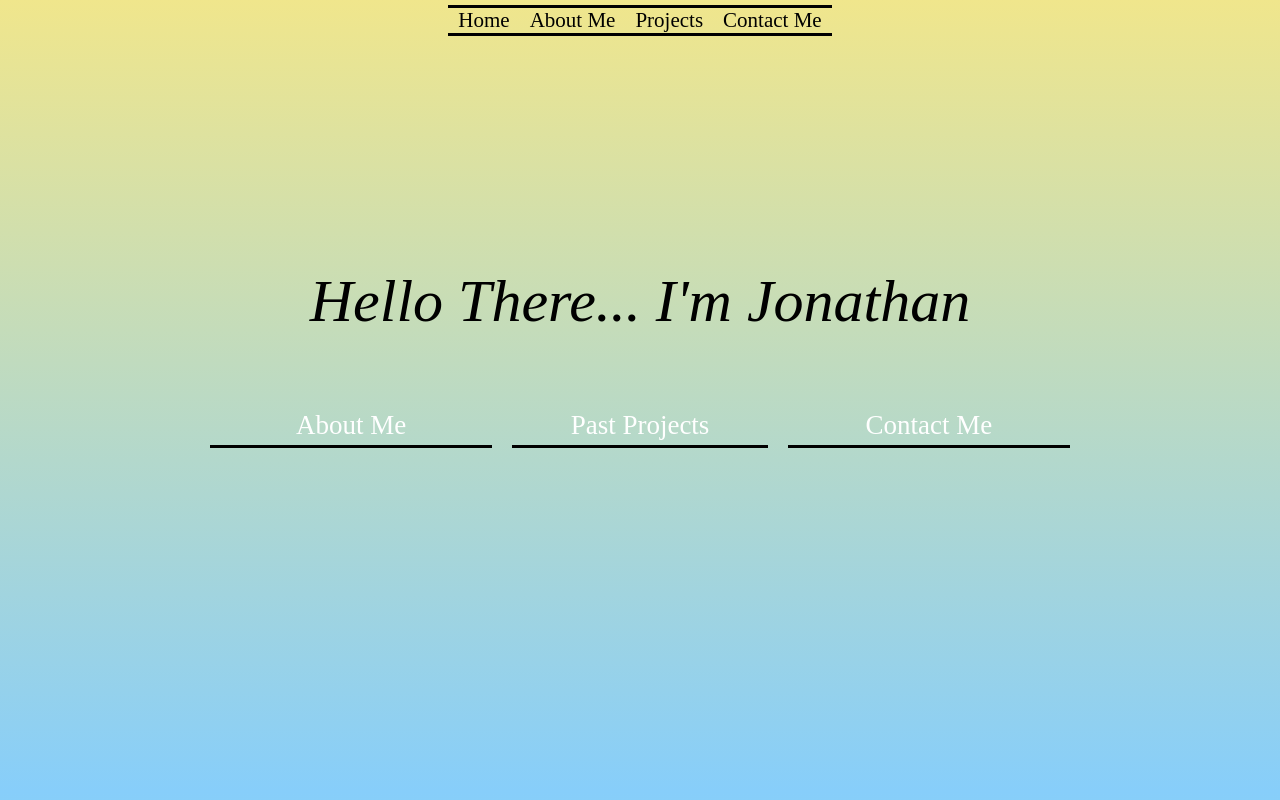
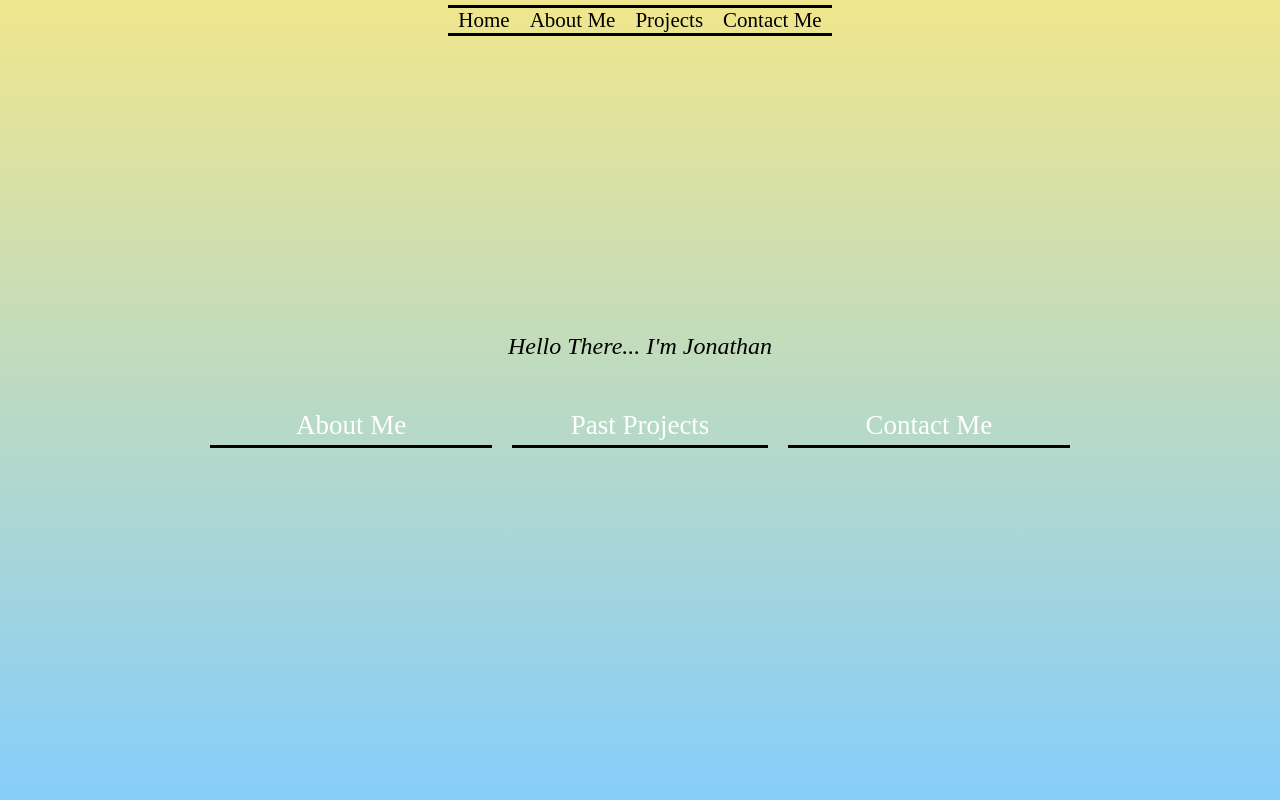
Before and after one commit to Hi-Im-Jony/hi-im-jony.github.io, a plain HTML site: page index.html in a window 1280 px wide. Shown: the top 800 px of the page. Drawn offline with Linux system fonts and the light colour scheme.

Commit message:
Update style.css

```diff
--- a/style.css
+++ b/style.css
@@ -451,6 +451,9 @@ footer {
   :root {
     font-size: 30px;
   }
+    h1{
+        font-size:0.8rem;
+    }
   nav {
     font-size: 0.7rem;
   }
```
